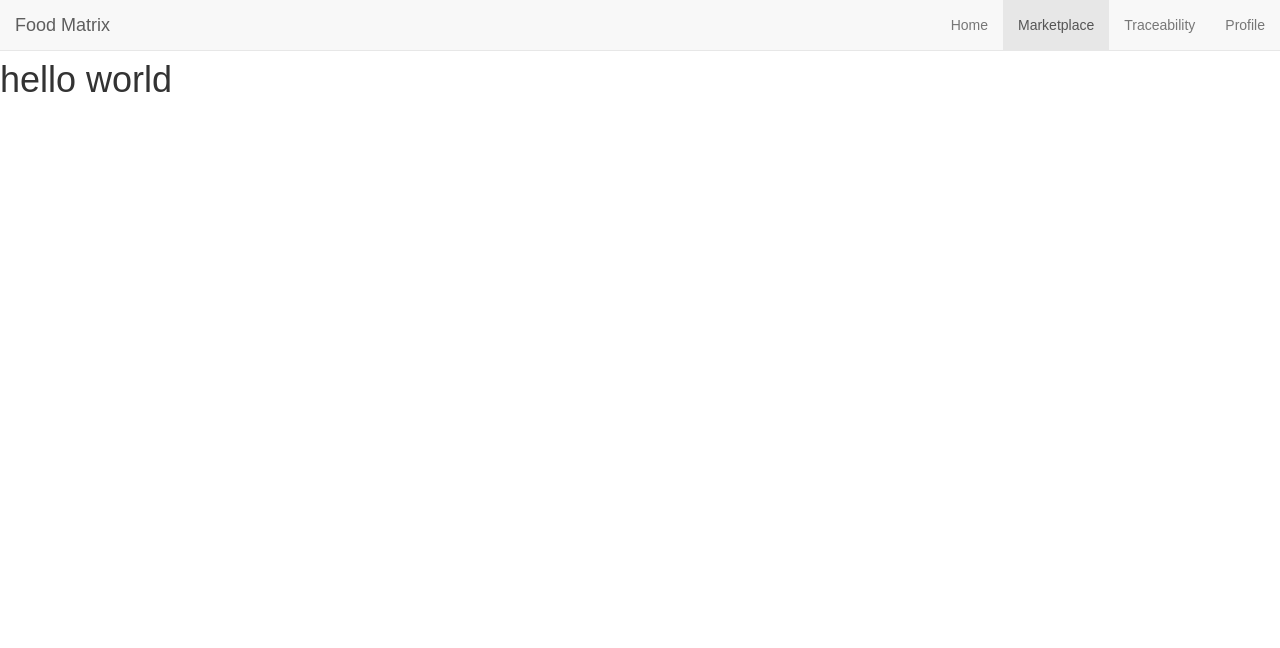
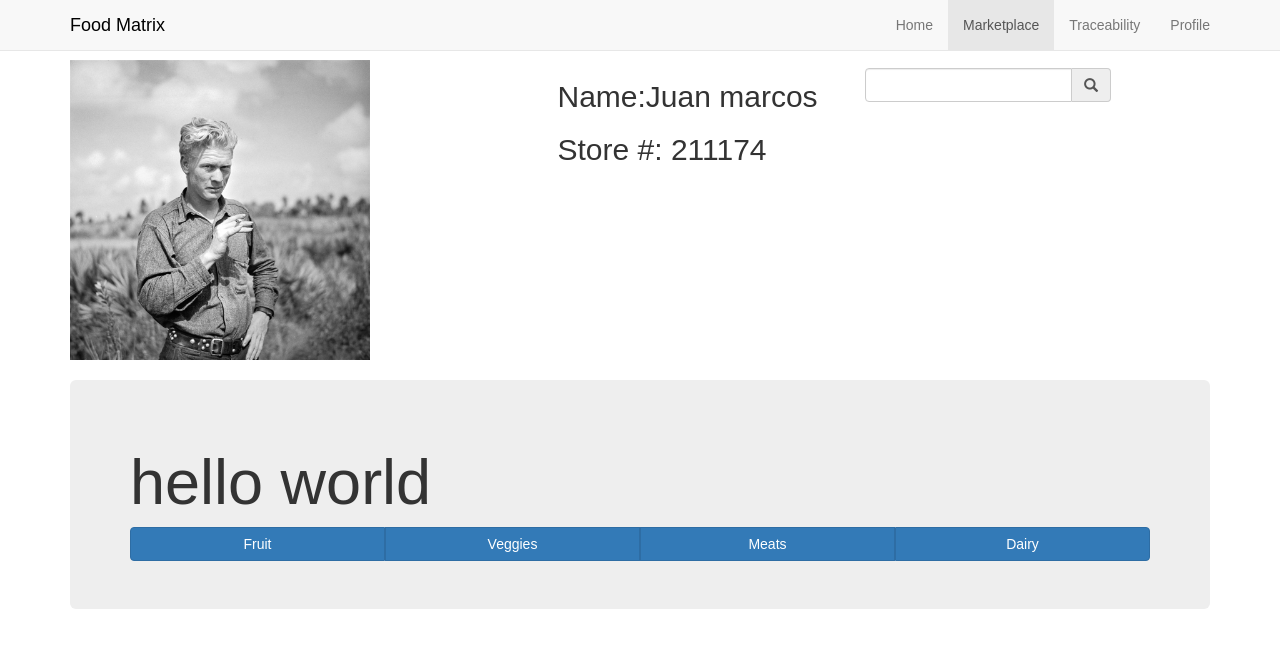
Before and after one commit to zach-col/food-chain, a plain HTML site: page market.html in a window 1280 px wide. Drawn offline with nearby package versions, Linux system fonts and the light colour scheme; a web font is replaced by a local one.

Commit message:
created market

```diff
--- a/market.html
+++ b/market.html
@@ -16,14 +16,28 @@
       margin-bottom: 60px;
       font-family: 'Hind Guntur', sans-serif;
     }
+.navbar-default .navbar-brand {
+    color: black;
+    }
 
+.navbar-default .navbar-toggle:focus, .navbar-default .navbar-toggle:hover {
+    background-color: #fff;
+    }
+
+.navbar-default .navbar-toggle .icon-bar {
+    background-color: black;
+    }
+.profileImg{
+  height: 300px;
+  margin-bottom: 20px;
+}
 
     </style>
 </head>
 <body>
      <!-- Fixed navbar -->
           <nav class="navbar navbar-default navbar-fixed-top">
-            <div class="container-fluid">
+            <div class="container">
               <div class="navbar-header">
                 <button type="button" class="navbar-toggle collapsed" data-toggle="collapse" data-target="#navbar" aria-expanded="false" aria-controls="navbar">
                   <span class="sr-only">Toggle navigation</span>
@@ -45,8 +59,42 @@
                </div><!--/.nav-collapse -->
              </div> <!-- end of container -->
            </nav>
+      <div class="container">
+        <div class="row">
 
-<h1>hello world</h1>
+
+
+          <div class="col-lg-5">
+            <img class="img-responsive profileImg" src="img/man.jpg">
+          </div>
+          <div class="col-lg-3">
+            <h2>Name:Juan marcos</h2>
+            <h2>Store #: 211174</h2>
+          </div>
+          <div class="col-lg-4">
+            <form class="navbar-form">
+              <div class="form-group" style="display:inline;">
+                <div class="input-group">
+                  <input type="text" class="form-control">
+                  <span class="input-group-addon"><span class="glyphicon glyphicon-search"></span></span>
+                </div>
+              </div>
+            </form>
+          </div>
+
+
+        </div> <!-- end of row -->
+
+        <div class="jumbotron">
+          <h1>hello world</h1>
+            <div class="btn-group btn-group-justified">
+            <a href="#" class="btn btn-primary">Fruit</a>
+            <a href="#" class="btn btn-primary">Veggies</a>
+            <a href="#" class="btn btn-primary">Meats</a>
+            <a href="#" class="btn btn-primary">Dairy</a>
+          </div>
+        </div>
+      </div> <!-- end of container -->
 
     <!-- jQuery -->
   <script src="https://ajax.googleapis.com/ajax/libs/jquery/1.11.3/jquery.min.js"></script>
```
Also changed, not shown: index.html (+15 -1 lines), profile.html (+1 -1 lines), trace.html (+1 -4 lines), img/man.jpg (added).
